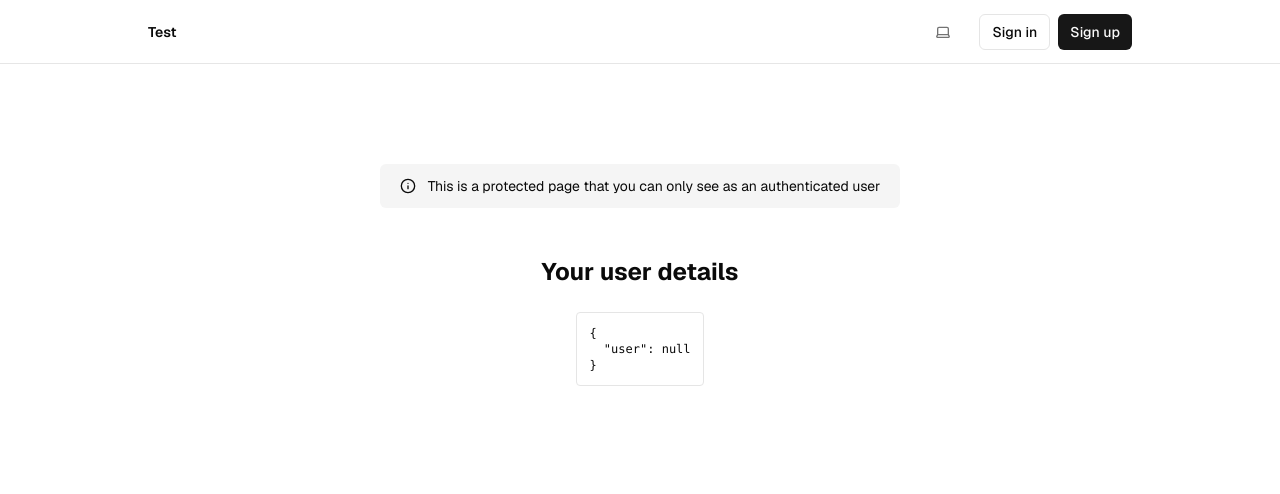
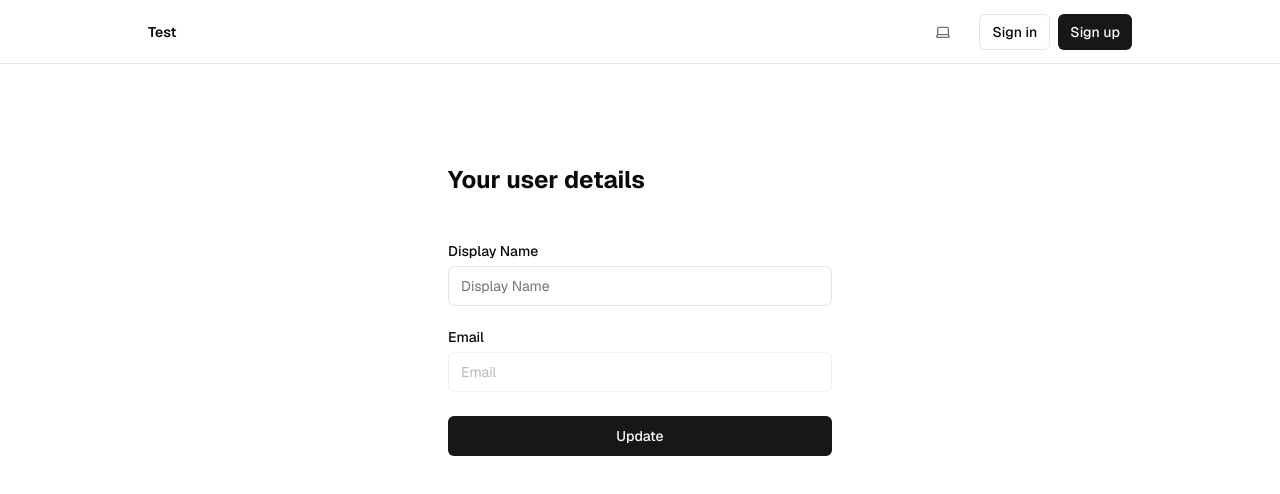
Before and after one commit to Avir4m/QuickSlot, a Next.js app: page /user in a window 1280 px wide. Shown: the top 494 px of the page. Built offline with nearby package versions, Linux system fonts and the light colour scheme; no server answers.

Commit message:
structure changes + organization basic functions

```diff
--- a/app/(auth-pages)/forgot-password/page.tsx
+++ b/app/(auth-pages)/forgot-password/page.tsx
@@ -1,4 +1,4 @@
-import { forgotPasswordAction } from "@/app/actions";
+import { forgotPasswordAction } from "@/app/actions/users/actions";
 import { FormMessage, Message } from "@/components/form-message";
 import { SubmitButton } from "@/components/submit-button";
 import { Input } from "@/components/ui/input";
--- a/app/(auth-pages)/sign-in/page.tsx
+++ b/app/(auth-pages)/sign-in/page.tsx
@@ -1,4 +1,4 @@
-import { signInAction } from "@/app/actions";
+import { signInAction } from "@/app/actions/users/actions";
 import { FormMessage, Message } from "@/components/form-message";
 import { SubmitButton } from "@/components/submit-button";
 import { Input } from "@/components/ui/input";
--- a/app/(auth-pages)/sign-up/page.tsx
+++ b/app/(auth-pages)/sign-up/page.tsx
@@ -1,4 +1,4 @@
-import { signUpAction } from "@/app/actions";
+import { signUpAction } from "@/app/actions/users/actions";
 import { FormMessage, Message } from "@/components/form-message";
 import { SubmitButton } from "@/components/submit-button";
 import { Input } from "@/components/ui/input";
--- /dev/null
+++ b/app/(protected)/organizations/create-organization/page.tsx
@@ -0,0 +1,25 @@
+import { createOrganization } from "@/app/actions/organizations/actions";
+import { FormMessage, Message } from "@/components/form-message";
+import { SubmitButton } from "@/components/submit-button";
+import { Input } from "@/components/ui/input";
+import { Label } from "@/components/ui/label";
+
+export default async function createOrganizationPage(props: {searchParams: Promise<Message>;}) {
+    const searchParams = await props.searchParams;
+    return (
+        <div className="flex flex-col gap-16 items-center">
+            <h1 className="text-xl">Create your Organization</h1>
+            <form className="w-[256px] lg:w-[384px] flex flex-col gap-8">
+                <div className="gap-2 flex flex-col">
+                <Label>Name</Label>
+                <Input
+                name="name"
+                placeholder="Name"
+                />
+                </div>
+                <SubmitButton formAction={createOrganization} pendingText="Creating...">Create Organization</SubmitButton>
+                <FormMessage message={searchParams}/>
+            </form>
+        </div>
+    );
+}
--- /dev/null
+++ b/app/(protected)/organizations/page.tsx
@@ -0,0 +1,12 @@
+import { numberOfOrganizationsUserIsIn } from "@/app/actions/organizations/actions";
+import { Button } from "@/components/ui/button";
+import Link from "next/link";
+
+export default  function organizationsPage() {
+    return (
+        <div className="items-center flex flex-col gap-4">
+            <h1>You are currently in { numberOfOrganizationsUserIsIn() } organizations</h1>
+            <Link href="/organizations/create-organization"><Button>Create an organization</Button></Link>
+        </div>
+    );
+}
--- a/app/(protected)/reset-password/page.tsx
+++ b/app/(protected)/reset-password/page.tsx
@@ -1,4 +1,4 @@
-import { resetPasswordAction } from "@/app/actions";
+import { resetPasswordAction } from "@/app/actions/users/actions";
 import { FormMessage, Message } from "@/components/form-message";
 import { SubmitButton } from "@/components/submit-button";
 import { Input } from "@/components/ui/input";
--- a/app/(protected)/user/page.tsx
+++ b/app/(protected)/user/page.tsx
@@ -1,25 +1,26 @@
+import { Button } from "@/components/ui/button";
+import { Input } from "@/components/ui/input";
+import { Label } from "@/components/ui/label";
 import { createClient } from "@/utils/supabase/server";
-import { InfoIcon } from "lucide-react";
 
 export default async function ProtectedPage() {
   const supabase = await createClient();
 
-  const user = await supabase.auth.getUser();
+  const {data: { user }} = await supabase.auth.getUser();
 
   return (
-    <div className="flex-1 w-full flex flex-col gap-12">
-      <div className="w-full">
-        <div className="bg-accent text-sm p-3 px-5 rounded-md text-foreground flex gap-3 items-center">
-          <InfoIcon size="16" strokeWidth={2} />
-          This is a protected page that you can only see as an authenticated
-          user
+    <div className="flex-1 w-[256px] lg:w-[384px] mx-auto flex flex-col gap-12">
+      <h2 className="font-bold text-2xl">Your user details</h2>
+      <div className="flex flex-col gap-6">
+        <div className="flex flex-col gap-2">
+          <Label>Display Name</Label>
+          <Input placeholder="Display Name" defaultValue={user?.user_metadata.display_name} />
         </div>
-      </div>
-      <div className="flex flex-col gap-2 items-center">
-        <h2 className="font-bold text-2xl mb-4">Your user details</h2>
-        <pre className="text-xs font-mono p-3 rounded border max-h-32 overflow-auto">
-          {JSON.stringify(user.data, null, 2)}
-        </pre>
+        <div className="flex flex-col gap-2">
+          <Label>Email</Label>
+          <Input placeholder="Email" defaultValue={user?.email} disabled />
+        </div>
+        <Button>Update</Button>
       </div>
     </div>
   );
--- /dev/null
+++ b/app/actions/organizations/actions.ts
@@ -0,0 +1,48 @@
+"use server";
+
+import { createClient } from "@/utils/supabase/server";
+import { encodedRedirect } from "@/utils/utils";
+
+export const createOrganization = async (formData: FormData) => {
+    const supabase = await createClient();
+    const { data: user } = await supabase.auth.getUser();
+    const ownerId = user.user?.id;
+    const name = formData.get("name")?.toString();
+
+
+    if (!name) {
+        return encodedRedirect(
+            "error",
+            "/organizations/create-organization",
+            "Name is required",
+          );
+      }
+
+      const { data, error } = await supabase.from("Organizations").insert([
+        {
+          name,
+          owner_id: ownerId,
+          members: [ownerId],
+          services: [],
+        },
+      ]);
+
+    if (error) {
+        console.error(error.code + " " + error.message);
+        return encodedRedirect("error", "/organizations/create-organization", error.message);
+    }
+
+    return encodedRedirect(
+        "success",
+        "/organizations",
+        "You created an organization successfully",
+      );
+}
+
+export const numberOfOrganizationsUserIsIn = async () => {
+  const supabase = await createClient();
+  const user = await supabase.auth.getUser();
+  const userId = user.data.user?.id;
+  const { data: organizations } = await supabase.from("Organizations").select().filter("members", "cs", `{${userId}}`);
+  return organizations?.length;
+}
--- a/components/header-auth.tsx
+++ b/components/header-auth.tsx
@@ -1,4 +1,4 @@
-import { signOutAction } from "@/app/actions";
+import { signOutAction } from "@/app/actions/users/actions";
 import { createClient } from "@/utils/supabase/server";
 import Link from "next/link";
 import { Button } from "@/components/ui/button";
--- a/utils/supabase/middleware.ts
+++ b/utils/supabase/middleware.ts
@@ -5,6 +5,7 @@ import { type NextRequest, NextResponse } from "next/server";
 const protectedRoutes = [
   "/user",
   "/reset-password",
+  "organizations",
 ];
 
 // Auth Routes
@@ -51,7 +52,7 @@ export const updateSession = async (request: NextRequest) => {
 
     // Redirect if trying to access auth pages while logged in
     if (user.user && isAuthRoute) {
-      return NextResponse.redirect(new URL("/user", request.url));
+      return NextResponse.redirect(new URL("/organizations", request.url));
     }
 
     // Redirect if trying to access protected pages without being logged in
```
Also changed, not shown: app/actions/users/actions.ts (renamed from app/actions.ts).
